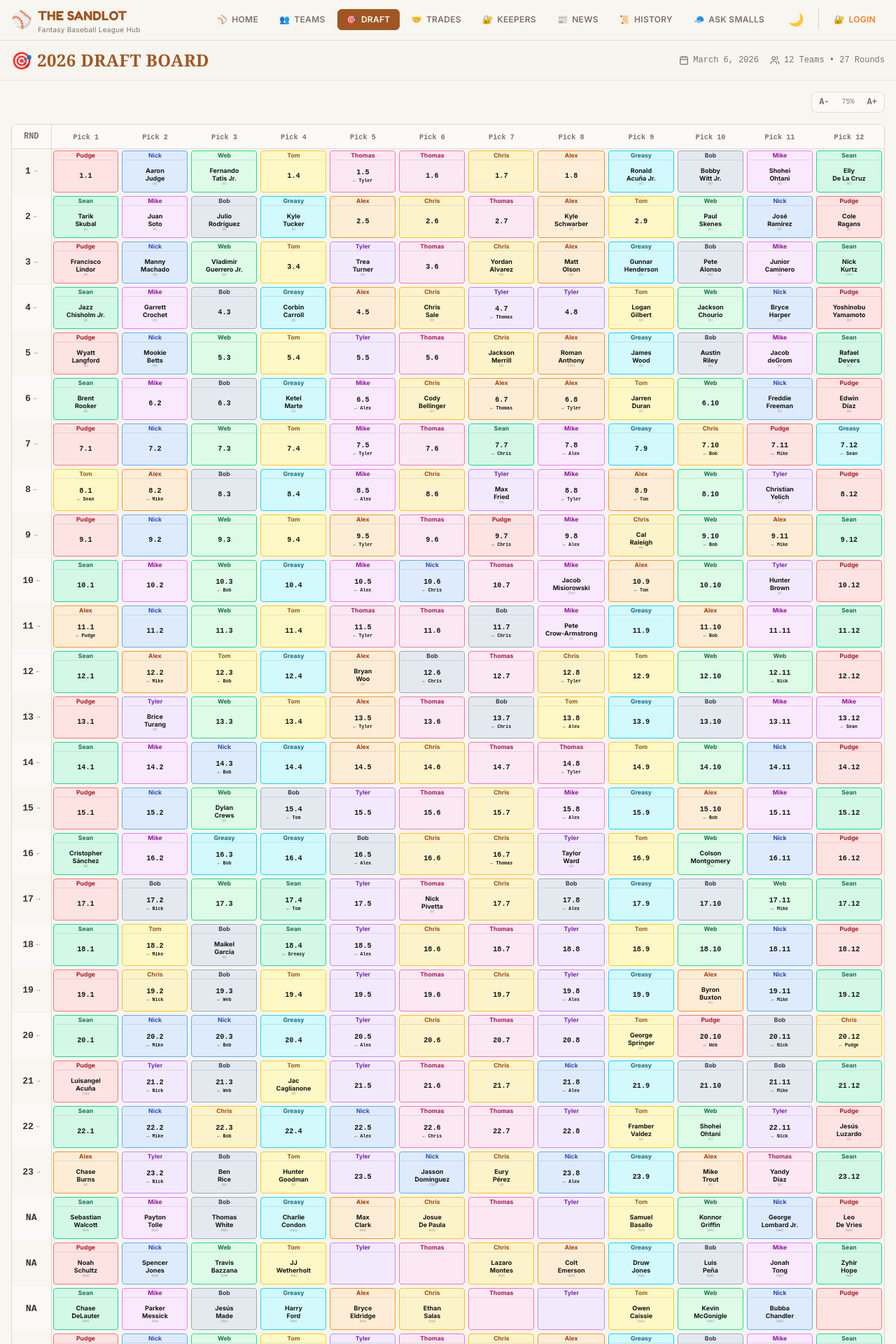
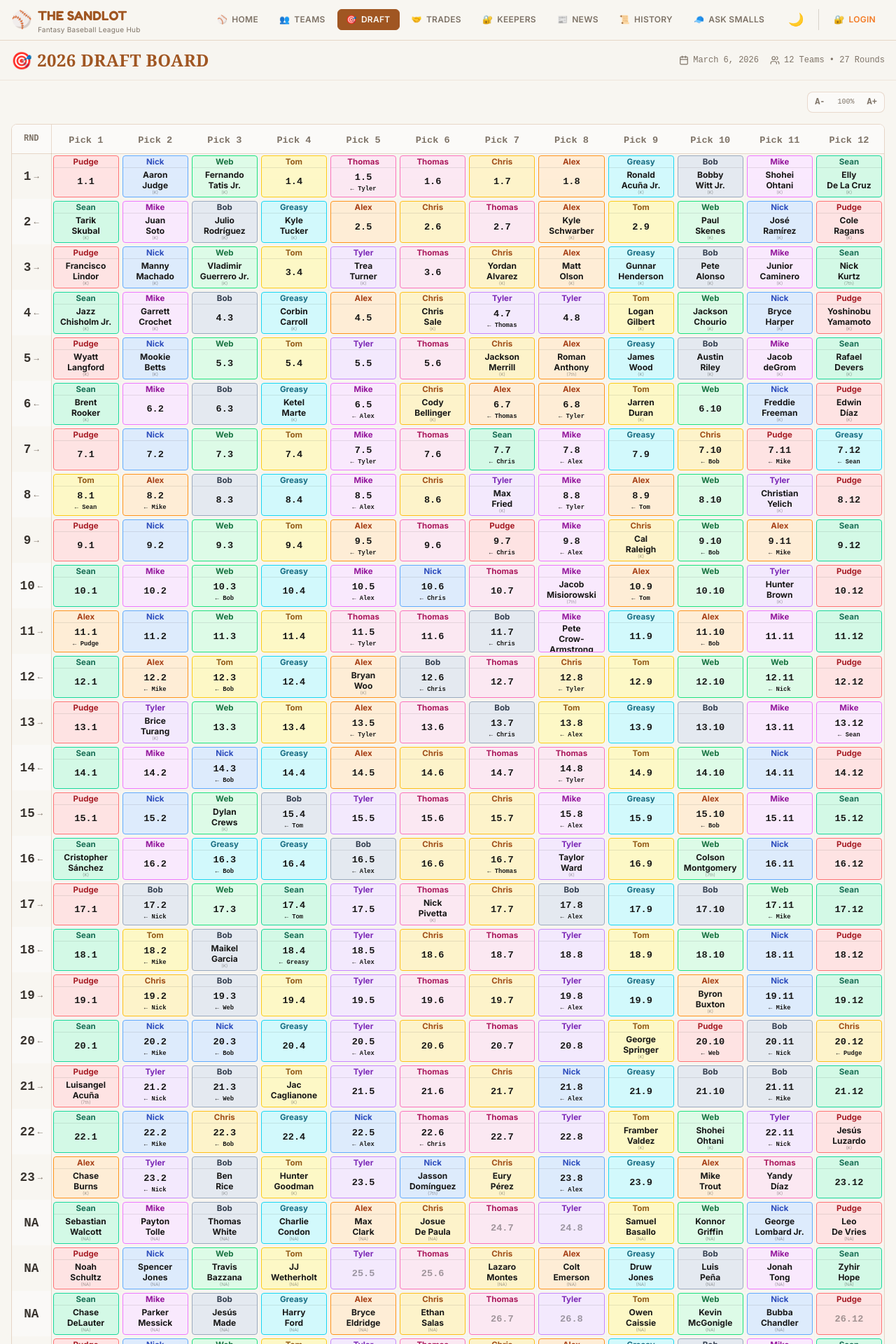
Before and after one commit to titaniumshovel/tunnelsnakes, a Next.js app: page /draft-board in a window 1280 px wide. Shown: the top 1920 px of the page at 70% size. Built offline with nearby package versions, Linux system fonts and the light colour scheme; no server answers; the database is empty.

Commit message:
Draft board: uniform column widths, 100% default font, NA pick numbers
- table-layout: fixed for equal-width columns
- Default font size 0.75 → 1.0 (100%)
- Empty NA cells now show pick numbers (24.3, 25.6, etc)

```diff
--- a/src/app/draft-board/page.tsx
+++ b/src/app/draft-board/page.tsx
@@ -517,7 +517,7 @@ function buildTradeMap(draftOrder: string[]): Map<number, Map<number, { newOwner
 }
 
 export default function DraftBoardPage() {
-  const [fontSize, setFontSize] = useState(0.75)
+  const [fontSize, setFontSize] = useState(1.0)
   const [keepers, setKeepers] = useState<Map<string, Map<number, KeeperInfo>>>(new Map())
   const [, setKeepersLoading] = useState(true)
   const data = draftBoardData as DraftBoard
@@ -674,14 +674,14 @@ export default function DraftBoardPage() {
 
           return (
             <div className="overflow-x-auto rounded-lg border border-primary/20">
-              <table className="border-collapse w-full" style={{ minWidth: '960px', fontSize: `${fontSize}rem` }}>
+              <table className="border-collapse w-full" style={{ minWidth: '960px', fontSize: `${fontSize}rem`, tableLayout: 'fixed' }}>
                 <thead>
                   <tr className="bg-card">
                     <th className="sticky left-0 z-[5] bg-card p-2 text-center font-mono text-xs text-muted-foreground border-b border-r border-primary/20 w-14">
                       RND
                     </th>
                     {Array.from({ length: teamCount }, (_, i) => (
-                      <th key={i} className="p-2 text-center border-b border-primary/20 min-w-[80px] bg-card">
+                      <th key={i} className="p-2 text-center border-b border-primary/20 bg-card">
                         <span className="font-mono font-bold text-muted-foreground" style={{ fontSize: `${Math.max(fontSize * 0.85, 0.55)}rem` }}>
                           Pick {i + 1}
                         </span>
@@ -755,7 +755,9 @@ export default function DraftBoardPage() {
                                       </div>
                                     </>
                                   ) : round > 23 ? (
-                                    null
+                                    <div className="font-mono font-bold text-black/40 text-center" style={{ fontSize: `${Math.max(fontSize * 0.85, 0.55)}rem` }}>
+                                      {round}.{pickNum}
+                                    </div>
                                   ) : isTraded ? (
                                     <>
                                       <div className="font-mono font-bold text-black text-center" style={{ fontSize: `${Math.max(fontSize * 0.85, 0.55)}rem` }}>
```
